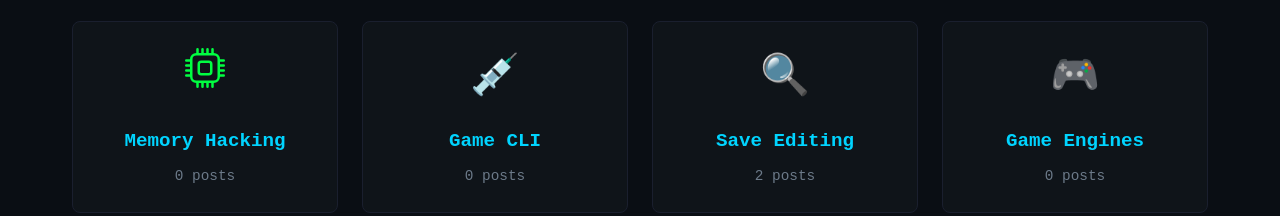
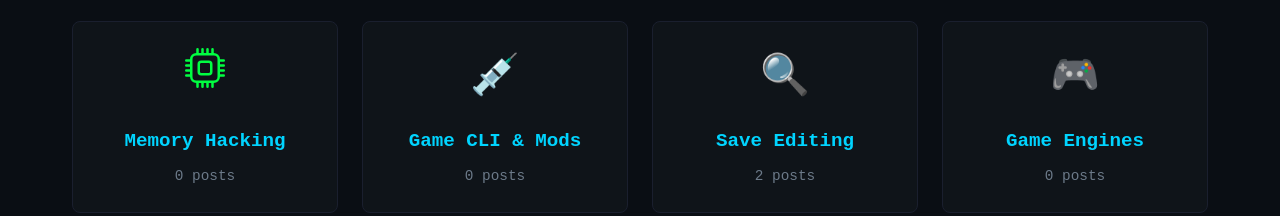
Before and after one commit to OptionallyBlueStudios/GHG, a plain HTML site: page index.html in a window 1280 px wide. Shown: the part 860-1076 px from the top of the page. Drawn offline with Linux system fonts and the light colour scheme; no server answers.

Commit message:
Update Game CLI category title to include 'Mods'

```diff
--- a/index.html
+++ b/index.html
@@ -132,7 +132,7 @@
                 <p class="count">0 posts</p>
             </div>
             <div class="category-card" data-slug="code-injection" onclick="window.location.href='/category/code-injection'">
-                <div class="icon">💉</div><h3>Game CLI</h3><p class="count">0 posts</p>
+                <div class="icon">💉</div><h3>Game CLI & Mods</h3><p class="count">0 posts</p>
             </div>
             <div class="category-card" data-slug="save-editing" onclick="window.location.href='/category/save-editing'">
                 <div class="icon">🔍</div><h3>Save Editing</h3><p class="count">0 posts</p>
```
